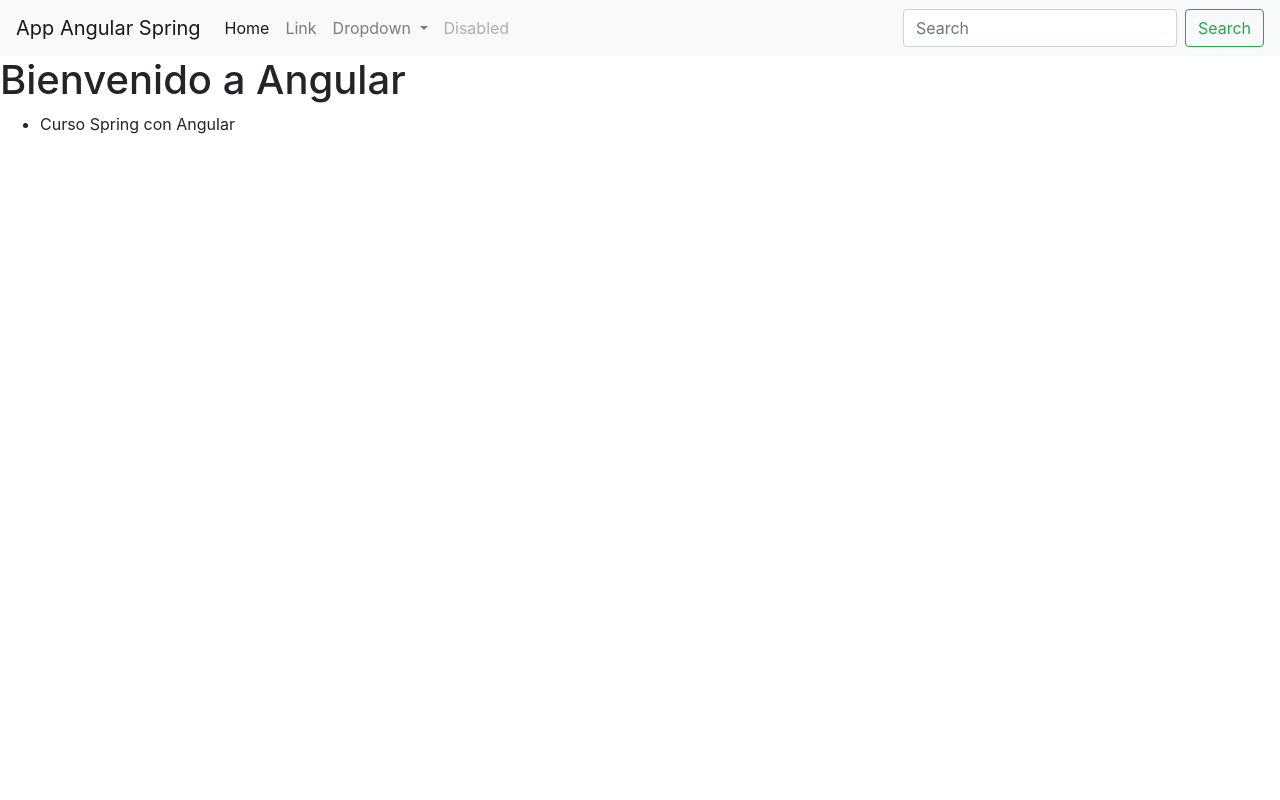
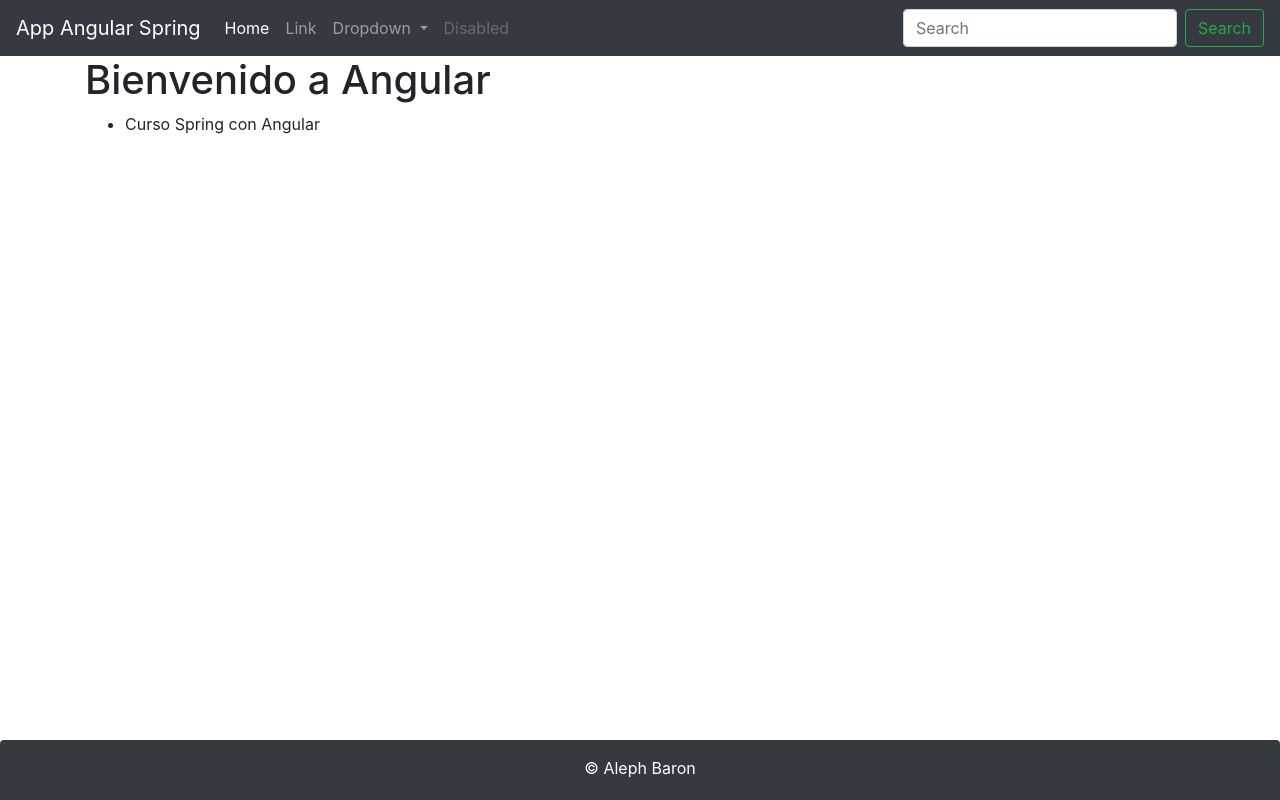
Before and after one commit to carloosbaroon/POO, an Angular app in the folder spring-angular/clientes-app/: page / in a window 1280 px wide. Built offline with nearby package versions, Linux system fonts and the light colour scheme.

Commit message:
Create new footerComponent

```diff
--- a/spring-angular/clientes-app/src/app/app.component.html
+++ b/spring-angular/clientes-app/src/app/app.component.html
@@ -1,8 +1,10 @@
 <app-header></app-header>
-
+<div class="container">
   <h1>
     {{ title }}
   </h1>
   <ul>
     <li>{{ curso }}</li>
   </ul>
+</div>
+<footer-component></footer-component>
--- a/spring-angular/clientes-app/src/app/app.component.ts
+++ b/spring-angular/clientes-app/src/app/app.component.ts
@@ -1,11 +1,12 @@
 import { Component } from '@angular/core';
 import { RouterOutlet } from '@angular/router';
 import { HeaderComponent } from './header/header.component';
+import {FooterComponent} from "./footer/footer.component";
 
 @Component({
   selector: 'app-root', // This will be the tag in html
   standalone: true,
-  imports: [RouterOutlet, HeaderComponent],
+  imports: [RouterOutlet, HeaderComponent, FooterComponent,],
   templateUrl: './app.component.html', // This is the view for this component
   styleUrls: ['./app.component.css'] // This is the style sheet
 })
--- /dev/null
+++ b/spring-angular/clientes-app/src/app/footer/footer.component.css
@@ -0,0 +1,6 @@
+.footer {
+  position: absolute;
+  bottom: 0;
+  height: 60px;
+  width: 100%;
+}
--- /dev/null
+++ b/spring-angular/clientes-app/src/app/footer/footer.component.html
@@ -0,0 +1,7 @@
+<footer class="footer bg-dark rounded-top text-center">
+  <div class="container py-2">
+    <p class="text-white my-2">
+      &copy; {{ autor.nombre + ' ' + autor.apellido }}
+    </p>
+  </div>
+</footer>
--- /dev/null
+++ b/spring-angular/clientes-app/src/app/footer/footer.component.ts
@@ -0,0 +1,11 @@
+import {Component} from "@angular/core";
+
+@Component({
+  selector: 'footer-component',
+  standalone: true,
+  templateUrl: 'footer.component.html',
+  styleUrls: ['footer.component.css']
+})
+export class FooterComponent {
+  public autor: any = {nombre: 'Aleph', apellido: 'Baron'}
+}
--- a/spring-angular/clientes-app/src/app/header/header.component.html
+++ b/spring-angular/clientes-app/src/app/header/header.component.html
@@ -1,7 +1,7 @@
-
-<nav class="navbar navbar-expand-lg navbar-light bg-light">
+<nav class="navbar navbar-expand-lg navbar-dark bg-dark">
   <a class="navbar-brand" href="#">{{ title }}</a>
-  <button class="navbar-toggler" type="button" data-toggle="collapse" data-target="#navbarSupportedContent" aria-controls="navbarSupportedContent" aria-expanded="false" aria-label="Toggle navigation">
+  <button class="navbar-toggler" type="button" data-toggle="collapse" data-target="#navbarSupportedContent"
+          aria-controls="navbarSupportedContent" aria-expanded="false" aria-label="Toggle navigation">
     <span class="navbar-toggler-icon"></span>
   </button>
 
```
Also changed, not shown: 1 other file (tests, documents, lock files or other folders). Lines whose indentation alone changed are shown as unchanged.
